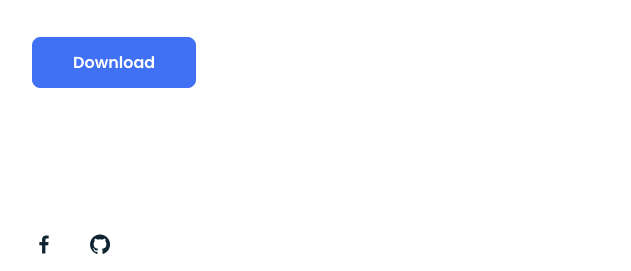
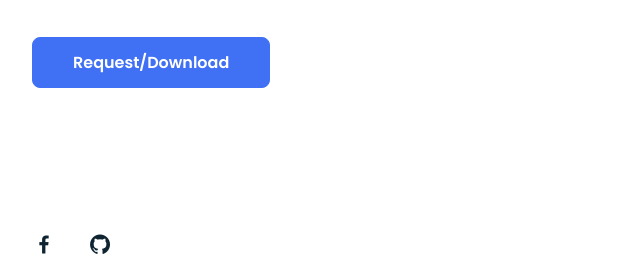
Before and after one commit to jasperkit/proyekto, a plain HTML site: page index.html in a window 1280 px wide. Shown: the part 448-719 px from the top of the page, 96-727 px from the left. Drawn offline with nearby package versions, Linux system fonts and the light colour scheme; files that its build step writes are made by us from their sources.

Commit message:
Update index.html

```diff
--- a/index.html
+++ b/index.html
@@ -56,7 +56,7 @@
         </h2>
 
         <a href="https://forms.gle/2LTC6ZptrXAjFQX77" target="_blank"
-          class="button">Download</a>
+          class="button">Request/Download</a>
 
       </div>
 
```
